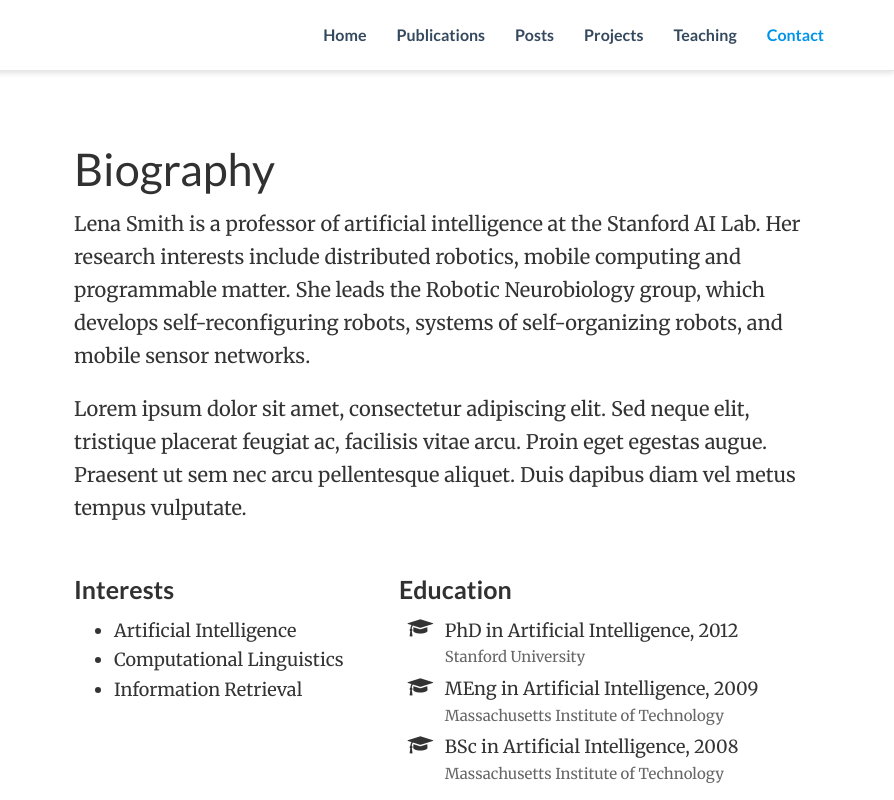
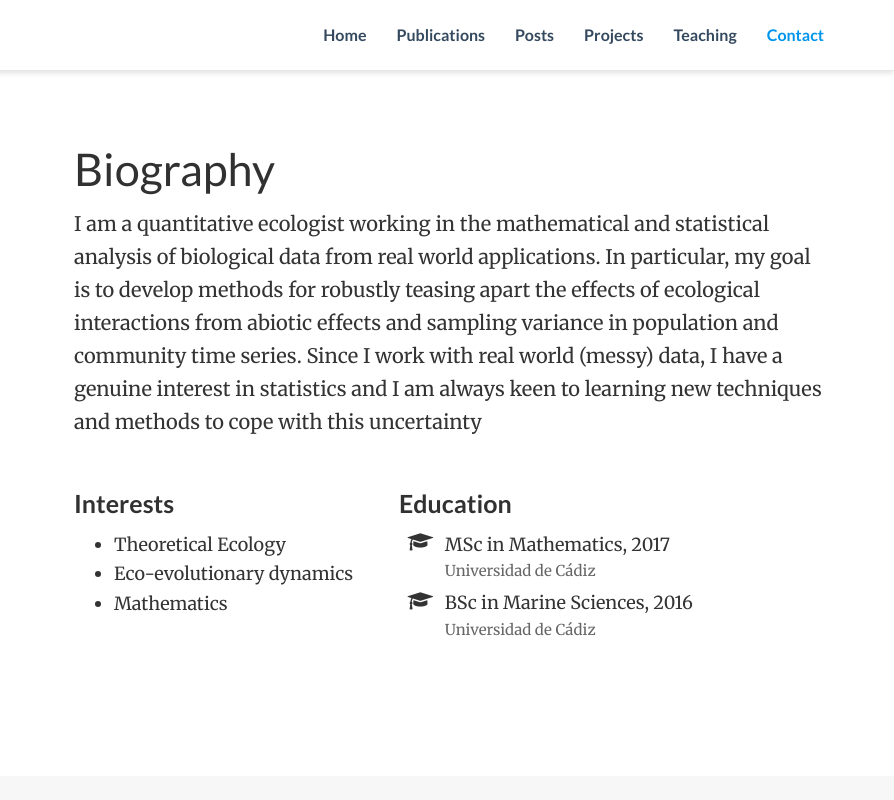
Before and after one commit to palmaraz/palmaraz.github.io, a plain HTML site: page index.html in a window 1280 px wide. Shown: the top 800 px of the page, 386-1280 px from the left. Drawn offline with nearby package versions, Linux system fonts and the light colour scheme; some icons are missing.

Commit message:
Build website

```diff
--- a/home/index.xml
+++ b/home/index.xml
@@ -7,7 +7,7 @@
     <generator>Hugo -- gohugo.io</generator>
     <language>en-us</language>
     <copyright>&amp;copy; 2017 Pablo Almaraz</copyright>
-    <lastBuildDate>Wed, 20 Apr 2016 00:00:00 +0000</lastBuildDate>
+    <lastBuildDate>Wed, 06 Sep 2017 00:00:00 +0000</lastBuildDate>
     <atom:link href="/home/" rel="self" type="application/rss+xml" />
 
   </channel>
--- a/index.html
+++ b/index.html
@@ -226,9 +226,7 @@
 
 <h1 id="biography">Biography</h1>
 
-<p>Lena Smith is a professor of artificial intelligence at the Stanford AI Lab. Her research interests include distributed robotics, mobile computing and programmable matter. She leads the Robotic Neurobiology group, which develops self-reconfiguring robots, systems of self-organizing robots, and mobile sensor networks.</p>
-
-<p>Lorem ipsum dolor sit amet, consectetur adipiscing elit. Sed neque elit, tristique placerat feugiat ac, facilisis vitae arcu. Proin eget egestas augue. Praesent ut sem nec arcu pellentesque aliquet. Duis dapibus diam vel metus tempus vulputate.</p>
+<p>I am a quantitative ecologist working in the mathematical and statistical analysis of biological data from real world applications. In particular, my goal is to develop methods for robustly teasing apart the effects of ecological interactions from abiotic effects and sampling variance in population and community time series. Since I work with real world (messy) data, I have a genuine interest in statistics and I am always keen to learning new techniques and methods to cope with this uncertainty</p>
 
 
     <div class="row">
@@ -238,11 +236,11 @@
         <h3>Interests</h3>
         <ul class="ul-interests">
 
-          <li>Artificial Intelligence</li>
+          <li>Theoretical Ecology</li>
 
-          <li>Computational Linguistics</li>
+          <li>Eco-evolutionary dynamics</li>
 
-          <li>Information Retrieval</li>
+          <li>Mathematics</li>
 
         </ul>
       </div>
@@ -256,24 +254,16 @@
           <li>
             <i class="fa-li fa fa-graduation-cap"></i>
             <div class="description">
-              <p class="course">PhD in Artificial Intelligence, 2012</p>
-              <p class="institution">Stanford University</p>
+              <p class="course">MSc in Mathematics, 2017</p>
+              <p class="institution">Universidad de Cádiz</p>
             </div>
           </li>
 
           <li>
             <i class="fa-li fa fa-graduation-cap"></i>
             <div class="description">
-              <p class="course">MEng in Artificial Intelligence, 2009</p>
-              <p class="institution">Massachusetts Institute of Technology</p>
-            </div>
-          </li>
-
-          <li>
-            <i class="fa-li fa fa-graduation-cap"></i>
-            <div class="description">
-              <p class="course">BSc in Artificial Intelligence, 2008</p>
-              <p class="institution">Massachusetts Institute of Technology</p>
+              <p class="course">BSc in Marine Sciences, 2016</p>
+              <p class="institution">Universidad de Cádiz</p>
             </div>
           </li>
 
--- a/index.xml
+++ b/index.xml
@@ -7,7 +7,7 @@
     <generator>Hugo -- gohugo.io</generator>
     <language>en-us</language>
     <copyright>&amp;copy; 2017 Pablo Almaraz</copyright>
-    <lastBuildDate>Wed, 20 Apr 2016 00:00:00 +0000</lastBuildDate>
+    <lastBuildDate>Wed, 06 Sep 2017 00:00:00 +0000</lastBuildDate>
     <atom:link href="/" rel="self" type="application/rss+xml" />
 
     <item>
--- a/sitemap.xml
+++ b/sitemap.xml
@@ -152,7 +152,7 @@
     <url>
 
       <loc>https://palmaraz.github.io/</loc>
-      <lastmod>2016-04-20T00:00:00+00:00</lastmod>
+      <lastmod>2017-09-06T00:00:00+00:00</lastmod>
       <priority>0</priority>
     </url>
 
```
